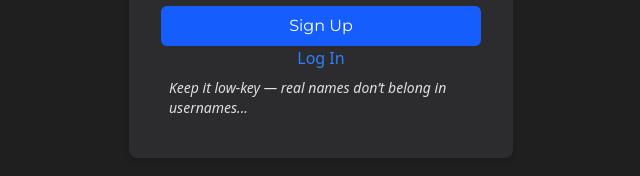
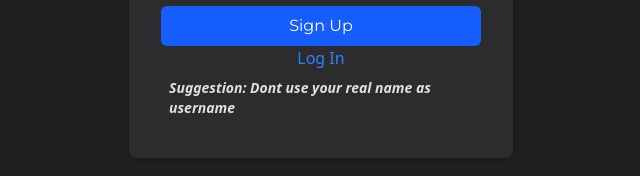
Before and after one commit to Anshuman77777/MSUChan, a React (Vite) app: page /signup in a window 1280 px wide. Shown: the part 506-682 px from the top of the page, without its empty margins (319-959 px from the left). Built offline with nearby package versions, Linux system fonts and the light colour scheme; no server answers.

Commit message:
people keep using real name as usernames :(

```diff
--- a/src/Pages/Signup.jsx
+++ b/src/Pages/Signup.jsx
@@ -111,8 +111,8 @@ function Signup() {
           Sign Up
         </button>
         <Link to={"/login"}><div className='flex justify-center h-full text-blue-500'>Log In</div></Link>
-    <div class="text-sm text-text-primary italic p-2 ">
- Keep it low-key — real names don’t belong in usernames...
+    <div class="text-sm font-bold text-3xl text-text-primary italic p-2 ">
+    Suggestion: Dont use your real name as username
 </div>
 
       </form>
```
